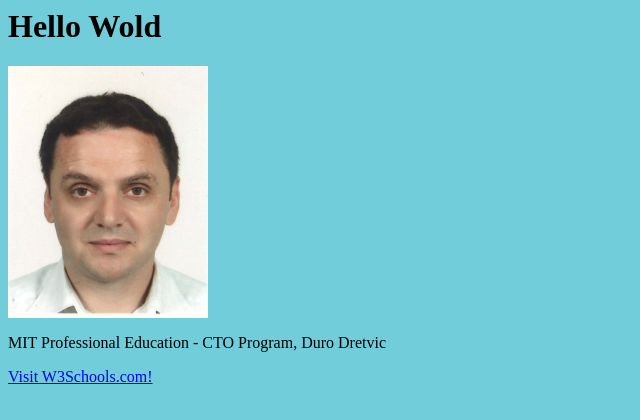
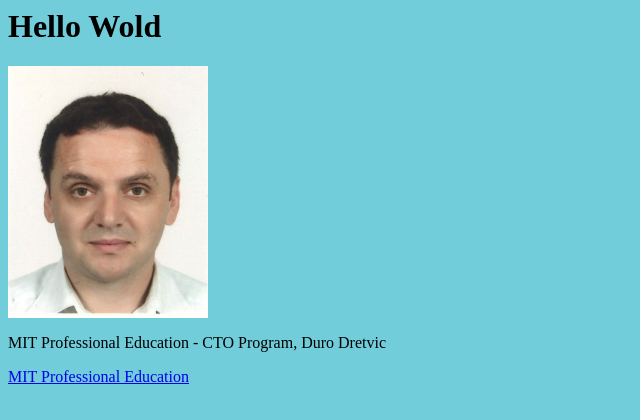
Before and after one commit to ddretvic/johntango.github.io, a plain HTML site: page index.html in a window 1280 px wide. Shown: the full height of the page, 0-640 px from the left. Drawn offline with Linux system fonts and the light colour scheme.

Commit message:
Sixth edit

```diff
--- a/index.html
+++ b/index.html
@@ -4,6 +4,6 @@
    <div>
     <img src="dd.jpg" hight="200" width="200">
     <p>MIT Professional Education - CTO Program, Duro Dretvic</p>
-    <a href="https://professional.mit.edu/certificate-programs/">Visit W3Schools.com!</a>
+    <a href="https://professional.mit.edu/certificate-programs/">MIT Professional Education</a>
    </div>
 </html>
```
